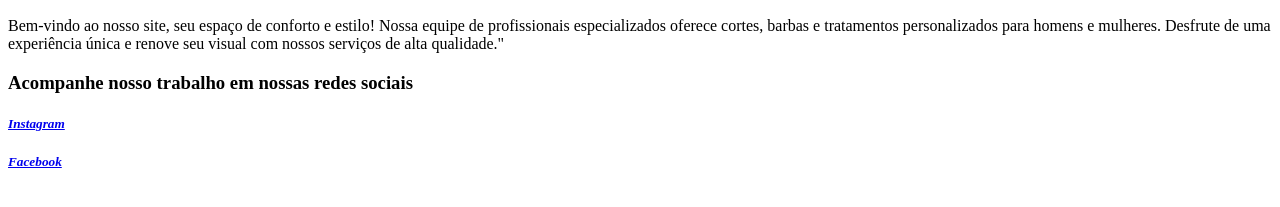
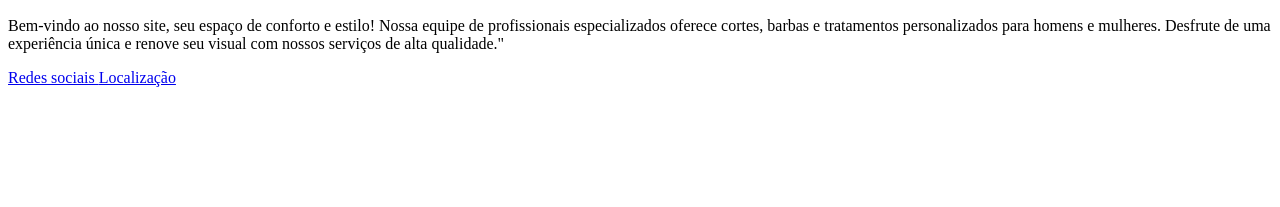
Before and after one commit to Wesleymattos/Wescode_innovations, a plain HTML site: page index.html in a window 1280 px wide. Shown: the part 383-590 px from the top of the page. Drawn offline with Linux system fonts and the light colour scheme.

Commit message:
Atualização: 26/10  - Realizado a adição de uma nova aba (Redes sociais), onde clicando na opção, abrirá uma nova aba contendo um, breve resumo sobre os trabalhos realizados, bem como convidando o visitante a acessar o Instagram e também Facebook através de um link externo. - Elaborado de forma individual, dois novos documentos contendo os códigos incrementados.  - Adicionado também uma nova aba para a localização do da barbearia, onde clicando, estará abrindo uma nova janela no navegador contendo o endereço do (MAPS) <!— O endereço se encontra desatualizado e deve ser verificado pelo cliente André Maia —>

```diff
--- a/index.html
+++ b/index.html
@@ -7,13 +7,11 @@
 	</head>
 <body>
 	<h1> BARBEARIA ANDRÉ MAIA </h1>
-		<img src="https://encrypted-tbn0.gstatic.com/images?q=tbn:ANd9GcTBEmiSXR6U2KkOy_JaKz5B1u8tiMnRdJJRZmobP3xmbxj6hvLrXcycpCA&s=10" alt= "logo barbearia">
+		<img src ="https://encrypted-tbn0.gstatic.com/images?q=tbn:ANd9GcTBEmiSXR6U2KkOy_JaKz5B1u8tiMnRdJJRZmobP3xmbxj6hvLrXcycpCA&s=10" alt= "logo barbearia">
 			<p> Bem-vindo ao nosso site, seu espaço de conforto e estilo! Nossa equipe de profissionais especializados oferece cortes, barbas e tratamentos personalizados para homens e mulheres. Desfrute de uma experiência única e renove seu visual com nossos serviços de alta qualidade."</p>
-	<h3>Acompanhe nosso trabalho em nossas redes sociais</h3>
-	<h5><a target="blank" href="https://www.instagram.com/barbearia.andremaia?igsh=MWtqeDZiaGViYmRwZw=="><em>Instagram</a></h5></em>
-	<h5><a target="blank" href="https://www.facebook.com/barbearia.andremaia"> <em>Facebook</a></h5></em>
 
-
+	<a href="Abaredessociais.html"> Redes sociais </a>
+	<a href="Abalocalização.html"> Localização</a>
 
 
 
```
